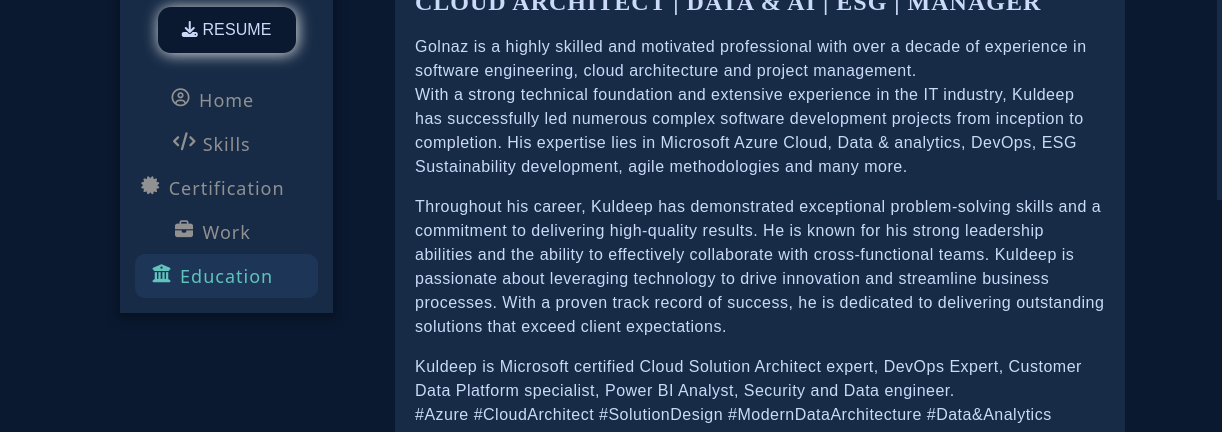
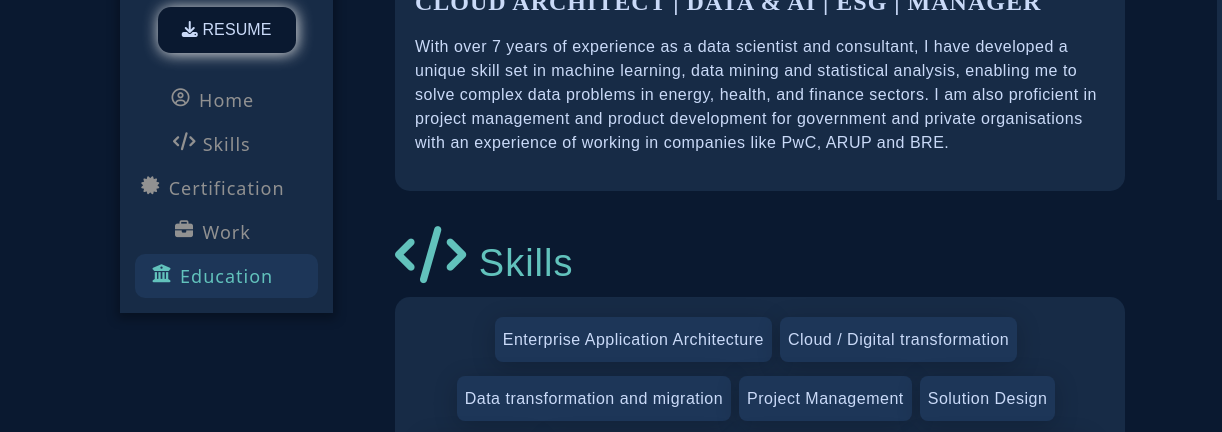
Before and after one commit to golnazijadi/golnazijadi.github.io, a plain HTML site: page index.html in a window 1280 px wide. Shown: the part 178-610 px from the top of the page, 0-1222 px from the left. Drawn offline with Linux system fonts and the light colour scheme; no server answers; a web font is replaced by a local one.

Commit message:
Update index.html

```diff
--- a/index.html
+++ b/index.html
@@ -103,15 +103,7 @@
                                 <br>CLOUD ARCHITECT | DATA & AI | ESG | MANAGER
                             </h1>
                             <p>
-                                Golnaz is a highly skilled and motivated professional with over a decade of experience in software engineering, cloud architecture and project management.
-                                <br>With a strong technical foundation and extensive experience in the IT industry, Kuldeep has successfully led numerous complex software development projects from inception to completion. His expertise lies in Microsoft Azure Cloud, Data & analytics, DevOps, ESG Sustainability development, agile methodologies and many more.
-                            </p>
-                            <p>
-                                Throughout his career, Kuldeep has demonstrated exceptional problem-solving skills and a commitment to delivering high-quality results. He is known for his strong leadership abilities and the ability to effectively collaborate with cross-functional teams. Kuldeep is passionate about leveraging technology to drive innovation and streamline business processes. With a proven track record of success, he is dedicated to delivering outstanding solutions that exceed client expectations.
-                            </p>
-                            <p>
-                                Kuldeep is Microsoft certified Cloud Solution Architect expert, DevOps Expert, Customer Data Platform specialist, Power BI Analyst, Security and Data engineer.
-                                <br>#Azure #CloudArchitect #SolutionDesign #ModernDataArchitecture #Data&Analytics
+                                With over 7 years of experience as a data scientist and consultant, I have developed a unique skill set in machine learning, data mining and statistical analysis, enabling me to solve complex data problems in energy, health, and finance sectors.  I am also proficient in project management and product development for government and private organisations with an experience of working in companies like PwC, ARUP and BRE.
                             </p>
                         </div>
                     </div>
```
